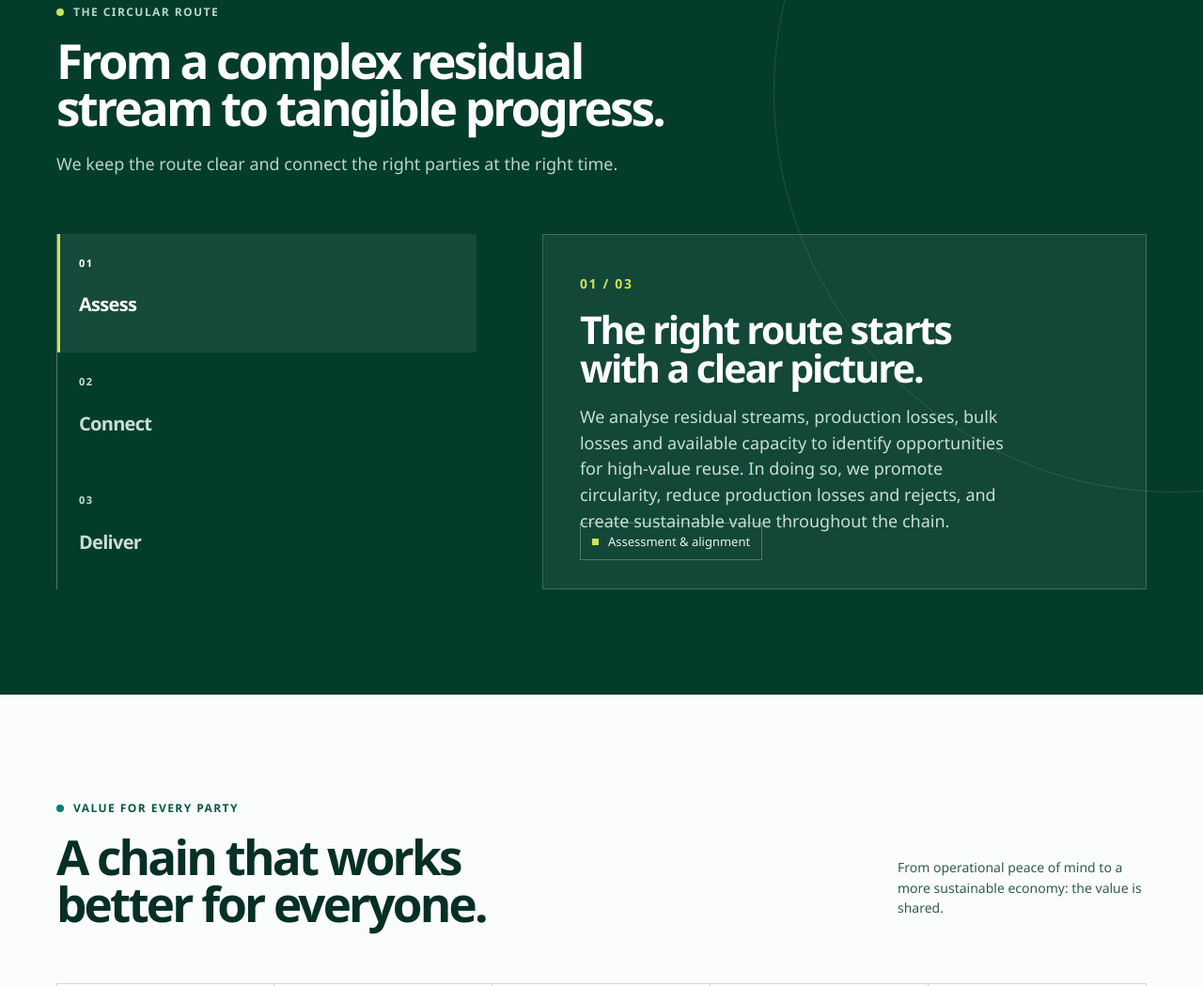
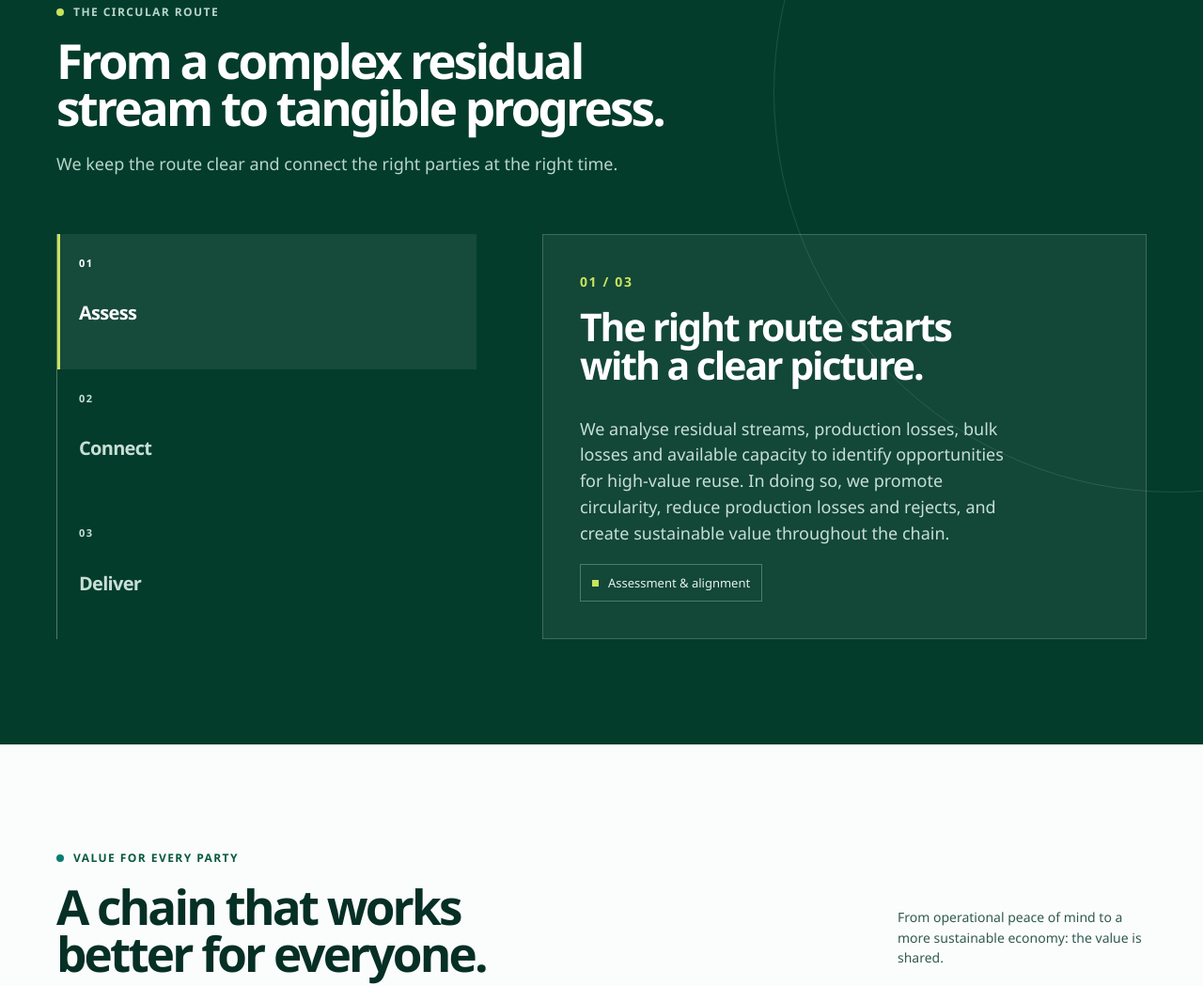
Before and after one commit to YounesAtGithub/bisml-circular-website, a plain HTML site: page en/index.html in a window 1280 px wide. Shown: the part 2507-3556 px from the top of the page at 94% size. Drawn offline with Linux system fonts and the light colour scheme.

Commit message:
tekstbox aangepast om overlap met tekst te corrigeren

```diff
--- a/en/index.html
+++ b/en/index.html
@@ -219,11 +219,11 @@
     .route-tab[aria-selected="true"] { background: rgba(255,255,255,.07); border-left-color: var(--signal); color: white; }
     .route-tab b { font-size: 11px; letter-spacing: .13em; }
     .route-tab span { font-size: 20px; font-weight: 800; letter-spacing: -.035em; }
-    .route-panel { background: rgba(255, 255, 255, .06); border: 1px solid rgba(213, 238, 232, .22); min-height: 358px; padding: 39px; position: relative; }
+    .route-panel { background: rgba(255, 255, 255, .06); border: 1px solid rgba(213, 238, 232, .22); display: flex; flex-direction: column; min-height: 358px; padding: 39px; position: relative; }
     .route-number { color: var(--signal); font-size: 14px; font-weight: 900; letter-spacing: .12em; }
     .route-panel h3 { font-size: clamp(28px, 3.2vw, 45px); letter-spacing: -.05em; line-height: 1; margin: 16px 0; max-width: 470px; }
     .route-panel p { color: #c7dfd6; font-size: 18px; max-width: 460px; }
-    .route-tag { align-items: center; border: 1px solid rgba(213, 238, 232, .3); bottom: 30px; color: #e4f2ed; display: inline-flex; font-size: 13px; gap: 10px; left: 39px; padding: 9px 12px; position: absolute; }
+    .route-tag { align-items: center; align-self: flex-start; border: 1px solid rgba(213, 238, 232, .3); bottom: auto; color: #e4f2ed; display: inline-flex; font-size: 13px; gap: 10px; left: auto; margin-top: auto; padding: 9px 12px; position: static; }
     .route-tag::before { background: var(--signal); content: ""; height: 7px; width: 7px; }
 
     /* Benefits */
```
Also changed, not shown: index.html (+2 -2 lines).
